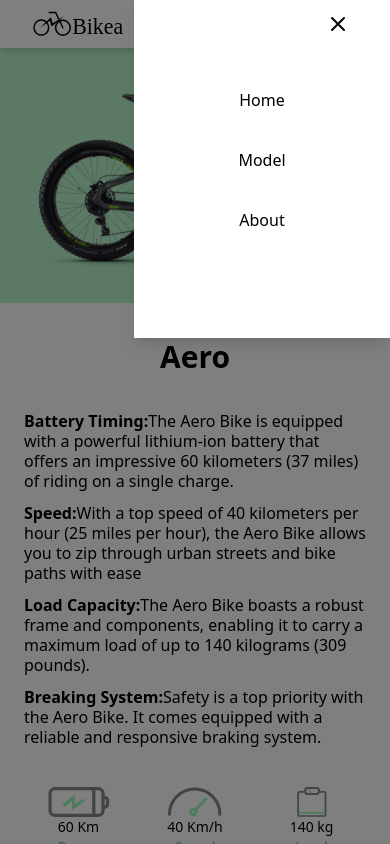
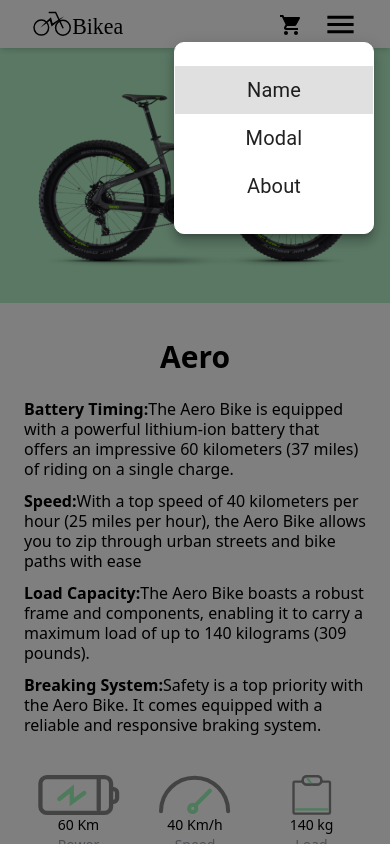
Before and after one commit to asfundmirza/bikea, a React (Create React App) app in the folder my-app/: page /model in a window 390 px wide. Both pictures are taken after a click on the icon 338 px from the left and 24 px from the top of the page. Shown: the top 844 px of the page. Built offline with nearby package versions, Linux system fonts and the light colour scheme.

Commit message:
added layout changes and mobile menu

```diff
--- a/my-app/src/components/Header.js
+++ b/my-app/src/components/Header.js
@@ -84,7 +84,7 @@ const Header = () => {
               onClick={cartHandler}
             />
             {totalCartItems > 0 ? (
-              <p className="absolute bottom-5 left-0.5 bg-buttonGreen text-white text-[10px] rounded-full h-4 w-4 flex items-center justify-center z-[-1]">
+              <p className="absolute bottom-5 left-1 bg-buttonGreen text-white text-[10px] rounded-full h-4 w-4 flex items-center justify-center z-[-1]">
                 {totalCartItems}
               </p>
             ) : null}
@@ -106,6 +106,8 @@ const Header = () => {
                   height: "150px",
                   paddingTop: "20px",
                   paddingBottom: "20px",
+                  border: "1px solid white",
+                  borderRadius: "10px",
                 },
               }}
             >
@@ -145,16 +147,16 @@ const Header = () => {
 
         {/* cart &Menu */}
 
-        <div className="flex justify-end space-x-5 items-center ">
+        <div className="flex  justify-end space-x-5 items-center ">
           <div className="relative">
             <ShoppingCartIcon
-              fontSize="small"
+              fontSize="medium"
               className="hover:cursor-pointer z-10"
               onClick={cartHandler}
             />
             {totalCartItems > 0 ? (
-              <p className="absolute bottom-4 left-0.5 bg-buttonGreen text-white text-[10px] rounded-full h-4 w-4 flex items-center justify-center z-[-1]">
-                {totalCartItems}
+              <p className="absolute bottom-5 left-1.5 bg-buttonGreen rounded-full h-3 w-3 flex items-center justify-center z-[-1]">
+                {""}
               </p>
             ) : null}
           </div>
--- a/my-app/src/components/Mobilemenu.js
+++ b/my-app/src/components/Mobilemenu.js
@@ -1,12 +1,22 @@
 import React, { useState } from "react";
-import { Transition } from "@headlessui/react";
 import { useNavigate } from "react-router-dom";
+import MenuIcon from "@mui/icons-material/Menu";
+import Menu from "@mui/material/Menu";
+import MenuItem from "@mui/material/MenuItem";
+import Backdrop from "@mui/material/Backdrop";
+import "./UserMenu.css";
 
 const Mobilemenu = () => {
-  const [isOpen, setIsOpen] = useState(false);
+  const [anchorEl, setAnchorEl] = useState(null);
+  const [open, setOpen] = useState(false);
 
-  const toggleMenu = () => {
-    setIsOpen(!isOpen);
+  const handleClick = (event) => {
+    setAnchorEl(event.currentTarget);
+    setOpen(true);
+  };
+  const handleClose = () => {
+    setAnchorEl(null);
+    setOpen(false);
   };
 
   let navigate = useNavigate();
@@ -16,114 +26,66 @@ const Mobilemenu = () => {
   const aboutHandler = () => {
     navigate("/about");
   };
-  const bikeaImgHandler = () => {
-    navigate("/home");
-  };
 
   return (
-    <div className="relative inset-0 flex z-100">
-      {/* Background overlay */}
-      <Transition
-        show={isOpen}
-        enter="transition-opacity ease-linear duration-300"
-        enterFrom="opacity-0"
-        enterTo="opacity-100"
-        leave="transition-opacity ease-linear duration-300"
-        leaveFrom="opacity-100"
-        leaveTo="opacity-0"
-        className="fixed inset-0  bg-black opacity-50"
-        aria-hidden={isOpen ? "false" : "true"}
-        onClick={toggleMenu}
-      ></Transition>
+    <div>
+      <MenuIcon
+        fontSize="large"
+        className="hover:cursor-pointer"
+        onClick={handleClick}
+      />
+      <Menu
+        id="basic-menu"
+        anchorEl={anchorEl}
+        open={Boolean(anchorEl)}
+        onClose={handleClose}
+        PaperProps={{
+          style: {
+            width: "200px",
+            // height: "200px",
+            paddingTop: "15px",
+            paddingBottom: "15px",
+            border: "1px solid white",
+            borderRadius: "10px",
+          },
+        }}
+      >
+        <MenuItem
+          onClick={() => {
+            handleClose();
+          }}
+          className="centeredMenuItem"
+          sx={{ fontSize: "20px" }}
+        >
+          Name
+        </MenuItem>
+        <MenuItem
+          onClick={() => {
+            handleClose();
+            modelHandler();
+          }}
+          className="centeredMenuItem"
+          sx={{ fontSize: "20px" }}
+        >
+          Modal
+        </MenuItem>
 
-      {/* Mobile menu */}
-      <Transition
-        show={isOpen}
-        enter="transform translate-x-full transition-transform duration-300 ease-in-out"
-        enterFrom="translate-x-full"
-        enterTo="translate-x-0"
-        leave="transform translate-x-full transition-transform duration-300 ease-in-out"
-        leaveFrom="translate-x-0"
-        leaveTo="translate-x-full"
-        className="fixed inset-y-0 right-0 w-64 h-[40%] bg-white shadow-lg overflow-y-auto"
-        role="dialog"
-        aria-modal="true"
-      >
-        <div className="flex flex-col justify-center py-20 items-center align-middle">
-          {/* Your menu items go here */}
-          {/* <ul>
-            <li>
-              <a href="#">Menu Item 1</a>
-            </li>
-            <li>
-              <a href="#">Menu Item 2</a>
-            </li>
-            <li>
-              <a href="#">Menu Item 3</a>
-            </li>
-          </ul> */}
-
-          {/* Reused */}
-
-          <div className="flex flex-col gap-x-0 space-y-5 md:gap-x-1 flex-grow">
-            <button
-              onClick={bikeaImgHandler}
-              className="hover:cursor-pointer  rounded-lg px-4 py-2 md:py-1 transition-all duration-100"
-            >
-              Home
-            </button>
-            <button
-              onClick={modelHandler}
-              className="hover:cursor-pointer  rounded-lg px-4 py-2 md:py-1 transition-all duration-100"
-            >
-              Model
-            </button>
-
-            <button
-              onClick={aboutHandler}
-              className="hover:cursor-pointer rounded-lg px-4 py-2 md:py-1 transition-all duration-100"
-            >
-              About
-            </button>
-          </div>
-        </div>
-      </Transition>
-
-      {/* Hamburger icon */}
-      <button
-        onClick={toggleMenu}
-        className="relative  z-50 p-2 rounded-md"
-        aria-label="Toggle mobile menu"
-      >
-        <svg
-          xmlns="http://www.w3.org/2000/svg"
-          className={`h-6 w-6 ${isOpen ? "hidden" : "block"}`}
-          fill="none"
-          viewBox="0 0 24 24"
-          stroke="currentColor"
+        <MenuItem
+          onClick={() => {
+            handleClose();
+            aboutHandler();
+          }}
+          className="centeredMenuItem"
+          sx={{ fontSize: "20px" }}
         >
-          <path
-            strokeLinecap="round"
-            strokeLinejoin="round"
-            strokeWidth="2"
-            d="M4 6h16M4 12h16M4 18h16"
-          />
-        </svg>
-        <svg
-          xmlns="http://www.w3.org/2000/svg"
-          className={`h-6 w-6 ${isOpen ? "block" : "hidden"}`}
-          fill="none"
-          viewBox="0 0 24 24"
-          stroke="currentColor"
-        >
-          <path
-            strokeLinecap="round"
-            strokeLinejoin="round"
-            strokeWidth="2"
-            d="M6 18L18 6M6 6l12 12"
-          />
-        </svg>
-      </button>
+          About
+        </MenuItem>
+      </Menu>
+      <Backdrop
+        sx={{ color: "#fff", zIndex: (theme) => theme.zIndex.drawer + 1 }}
+        open={open}
+        onClick={handleClose}
+      ></Backdrop>
     </div>
   );
 };
--- a/my-app/src/components/ModalPage.js
+++ b/my-app/src/components/ModalPage.js
@@ -42,10 +42,10 @@ const ModalPage = () => {
                 {product.title}
               </h1>
 
-              <div className="flex flex-col md:flex-row mt-1 md:mt-14  px-1">
+              <div className="flex flex-col md:flex-row mt-1 md:mb-12   px-1 md:pr-3">
                 {/* Aero bike description */}
 
-                <div className="flex flex-col mt-8 px-5 gap-3">
+                <div className="flex flex-col mt-5 md:mt-14 px-5 gap-3">
                   <div className="flex flex-col ">
                     <p className="leading-tight">
                       <span className="font-bold">Battery Timing:</span>
@@ -108,7 +108,7 @@ const ModalPage = () => {
                       alt="battery "
                       width={50}
                       height={50}
-                      className="w-[100px] h-[30px]"
+                      className="w-[100px] h-[40px]"
                     />
                     <p className=" text-sm text-center">60 Km</p>
                     <p className="text-gray-400 text-sm">Power</p>
@@ -119,7 +119,7 @@ const ModalPage = () => {
                       alt="battery"
                       width={50}
                       height={50}
-                      className="w-[100px] h-[30px]"
+                      className="w-[100px] h-[40px]"
                     />
                     <p className=" text-sm text-center">40 Km/h</p>
                     <p className="text-gray-400 text-sm">Speed</p>
@@ -130,7 +130,7 @@ const ModalPage = () => {
                       alt="battery "
                       width={50}
                       height={50}
-                      className="w-[100px] h-[30px]"
+                      className="w-[100px] h-[40px]"
                     />
                     <p className=" text-sm text-center">140 kg</p>
                     <p className="text-gray-400 text-sm">Load</p>
@@ -163,7 +163,7 @@ const ModalPage = () => {
         ) : (
           <div
             key={product.id}
-            className="flex flex-col-reverse md:flex-row mt-10 mb-10"
+            className="flex flex-col-reverse md:flex-row mt-10 md:mb-0 mb-10"
           >
             {/* Aero Bike X  */}
 
@@ -172,8 +172,8 @@ const ModalPage = () => {
                 {product.title}
               </h1>
 
-              <div className="flex flex-col md:flex-row mt-1 md:mt-14  px-1">
-                <div className="flex flex-col mt-5 px-5 gap-3">
+              <div className="flex flex-col md:flex-row mt-1 md:mb-12  px-1 md:pr-3">
+                <div className="flex flex-col mt-5 md:mt-14 px-5 gap-3">
                   <div className="flex flex-col ">
                     <p className="leading-tight">
                       <span className="font-bold">Battery Timing:</span>
@@ -206,7 +206,7 @@ const ModalPage = () => {
                     </p>
                   </div>
 
-                  {/* Aero bike X icons for web */}
+                  {/* Aero bike X cart for web */}
 
                   <div className="hidden md:block flex-col mt-5 gap-3">
                     <p className="font-bold">
@@ -236,7 +236,7 @@ const ModalPage = () => {
                       alt="battery "
                       width={50}
                       height={50}
-                      className="w-[100px] h-[30px]"
+                      className="w-[100px] h-[40px]"
                     />
                     <p className=" text-sm text-center">80 Km</p>
                     <p className="text-gray-400 text-sm">Power</p>
@@ -247,7 +247,7 @@ const ModalPage = () => {
                       alt="battery"
                       width={50}
                       height={50}
-                      className="w-[100px] h-[30px]"
+                      className="w-[100px] h-[40px]"
                     />
                     <p className=" text-sm text-center">50 Km/h</p>
                     <p className="text-gray-400 text-sm">Speed</p>
@@ -258,7 +258,7 @@ const ModalPage = () => {
                       alt="battery "
                       width={50}
                       height={50}
-                      className="w-[100px] h-[30px]"
+                      className="w-[100px] h-[40px]"
                     />
                     <p className=" text-sm text-center">150 kg</p>
                     <p className="text-gray-400 text-sm">Load</p>
```
